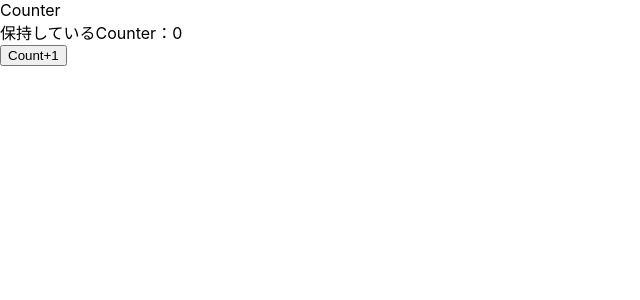
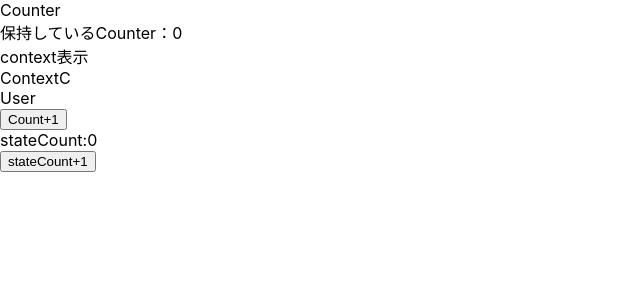
Before and after one commit to T-Naohisa/React_practice, a React (Create React App) app in the folder react-practice/: page / in a window 1280 px wide. Shown: the top 300 px of the page, without its empty margins (0-640 px from the left). Built offline with nearby package versions, Linux system fonts and the light colour scheme.

Commit message:
usereducerまで

```diff
--- /dev/null
+++ b/react-practice/src/ui/pages/ContextA.tsx
@@ -0,0 +1,10 @@
+import React from "react";
+
+import { ContextB } from "./ContextB";
+export const ContextA = () => {
+  return (
+    <>
+      <ContextB />
+    </>
+  );
+};
--- /dev/null
+++ b/react-practice/src/ui/pages/ContextB.tsx
@@ -0,0 +1,10 @@
+import React from "react";
+
+import { ContextC } from "./ContextC";
+export const ContextB = () => {
+  return (
+    <>
+      <ContextC />
+    </>
+  );
+};
--- /dev/null
+++ b/react-practice/src/ui/pages/ContextC.tsx
@@ -0,0 +1,12 @@
+import React, { useContext } from "react";
+
+import { UserContext } from "./Counter";
+export const ContextC = () => {
+  const user = useContext(UserContext);
+  return (
+    <>
+      <div>ContextC</div>
+      <div>{user}</div>
+    </>
+  );
+};
--- a/react-practice/src/ui/pages/Counter.tsx
+++ b/react-practice/src/ui/pages/Counter.tsx
@@ -1,8 +1,29 @@
-import React, { useEffect, useState } from "react";
+import React, { createContext, useEffect, useReducer, useState } from "react";
+import { Action } from "redux";
+import { ContextA } from "./ContextA";
+
+export const UserContext = createContext<string | undefined>("");
+
+//useReducer
+//初期値
+const initialState = 0;
+//reducer関数
+const reducerFunc = (constState: number, action: string) => {
+  switch (action) {
+    case "increment":
+      return constState + 1;
+    default:
+      return constState;
+  }
+};
 
 export const Counter = () => {
   //基本的な書き方 [保持する変数名,状態を変更するための関数]=useState(初期値)
   const [count, setCounter] = useState<number>(0);
+
+  const [stateCount, dispatch] = useReducer(reducerFunc, initialState);
+
+  //useEffect
   useEffect(() => {
     //第2引数がないので初期表示のみ（書き方的にはアンチパターン？？）
     console.log(`レンダリング`);
@@ -13,12 +34,22 @@ export const Counter = () => {
     //省略した書き方
     setCounter((c) => c + 1);
   };
+  const handleClick1 = () => {
+    console.log("click");
+    //省略した書き方
+    dispatch("increment");
+  };
   return (
     <div>
-      <div>Counter</div>
-      <div>保持しているCounter：{count}</div>
-
-      <button onClick={handleClick}>Count+1</button>
+      <UserContext.Provider value={"User"}>
+        <div>Counter</div>
+        <div>保持しているCounter：{count}</div>
+        <div>context表示</div>
+        <ContextA />
+        <button onClick={handleClick}>Count+1</button>
+      </UserContext.Provider>
+      <div>stateCount:{stateCount}</div>
+      <button onClick={handleClick1}>stateCount+1</button>
     </div>
   );
 };
```
Also changed, not shown: 1 other file (tests, documents, lock files or other folders).
